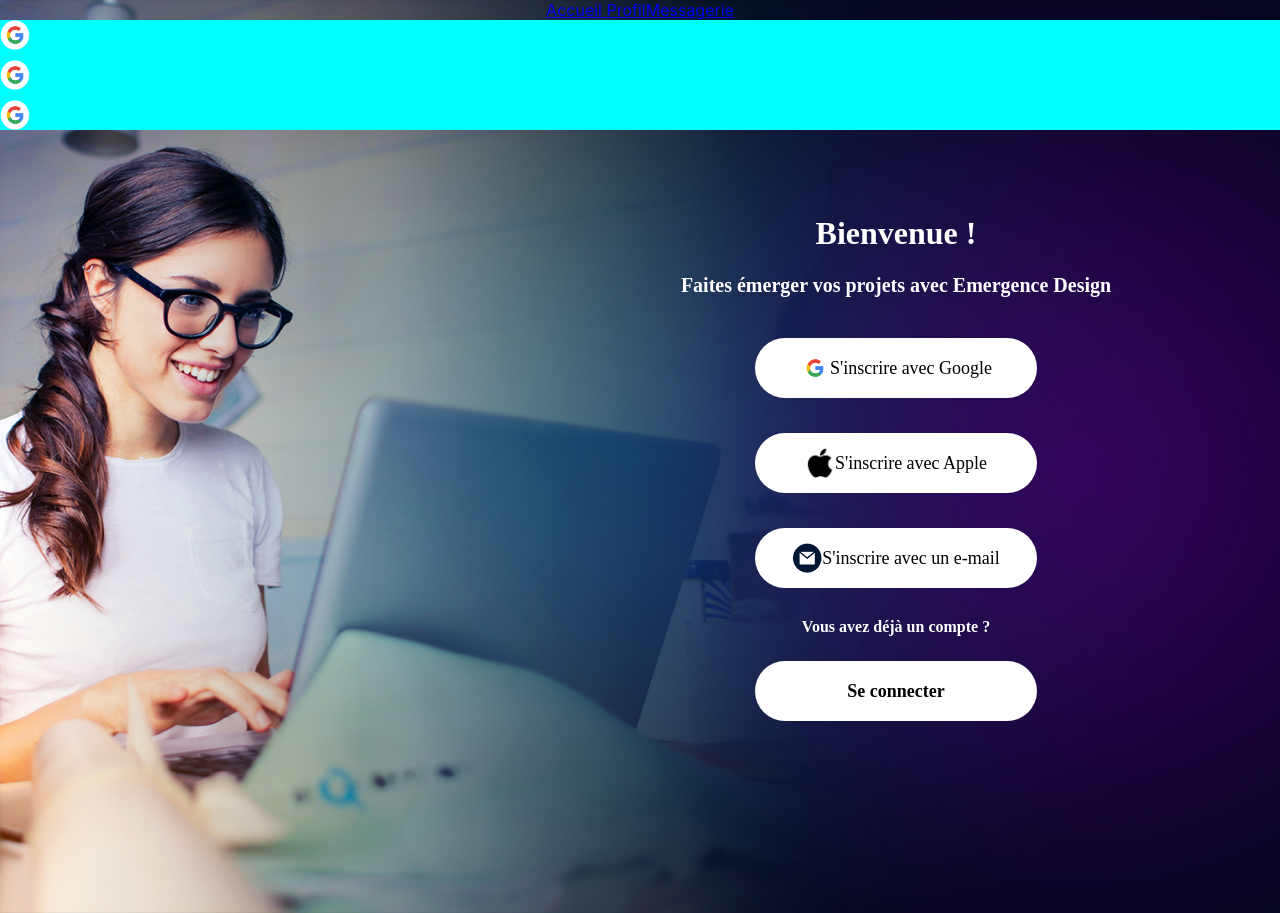
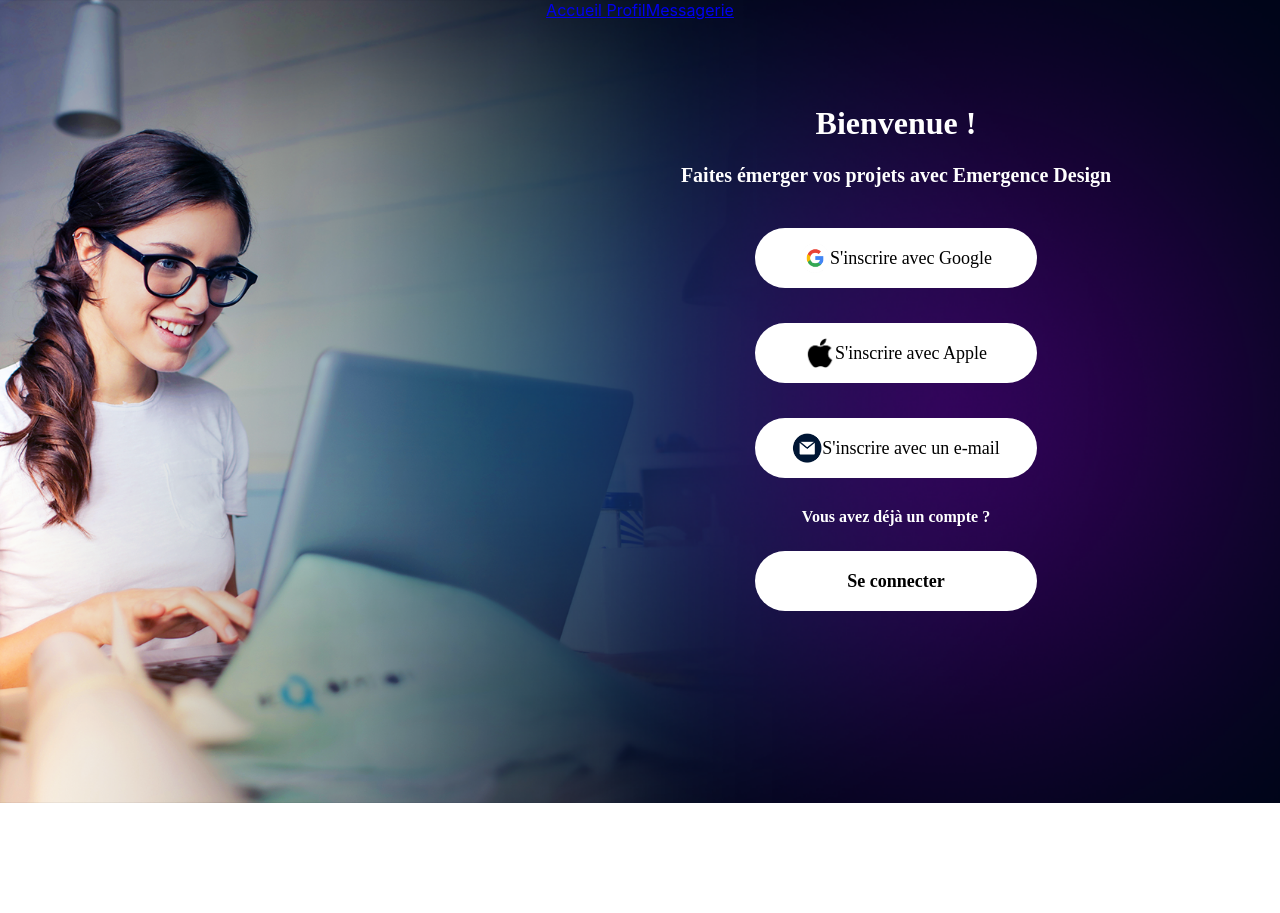
Before and after one commit to Svvmy/projet-emergence, a React (Create React App) app in the folder emergence/: page / in a window 1280 px wide. After the commit the page ends 803 px from the top, so only its background shows below. Built offline with nearby package versions, Linux system fonts and the light colour scheme.

Commit message:
CSS auth 6

```diff
--- a/emergence/src/components/Auth/Authentification.css
+++ b/emergence/src/components/Auth/Authentification.css
@@ -12,6 +12,10 @@ img{
     justify-content: center;
     background-color: aqua;
     gap: 10px;
+}
+
+.imgGooglediv{
+
 }
 
 .imgClass{
--- a/emergence/src/components/Auth/Authentification.jsx
+++ b/emergence/src/components/Auth/Authentification.jsx
@@ -8,20 +8,11 @@ import mail from './logoMail.png'
 export default function Authentification() {
   return (
     <div className='divAuth'>
-        <div className="flex">
-          <img className="imgClass" src={google} alt="img"/>
-          <img className="imgClass" src={google} alt="img"/>
-          <img className="imgClass" src={google} alt="img"/>
-        </div>
-
         <div className='div'>
-
           <div className='divTitre'>
               <h1 className='text'>Bienvenue !</h1>
               <h2 className='text'>Faites émerger vos projets avec Emergence Design</h2>
           </div>
-
-
           <div className='divBtnList'>
               {/*<button>
                 <div className='divbtn'>
@@ -34,17 +25,19 @@ export default function Authentification() {
                 </div>
               </button>*/}
               <button>
-                  <img className="imgClass" src={google} alt="img"/>S'inscrire avec Google
+                    <img className="imgClass" src={google} alt="img"/>
+                  S'inscrire avec Google
               </button>
 
               <button>
-                <img className="imgClass" src={apple} alt="img"/> S'inscrire avec Apple
+                <img className="imgClass" src={apple} alt="img"/>
+                S'inscrire avec Apple
               </button>
 
               <button>
-                <img className="imgClass" src={mail} alt="img"/> S'inscrire avec un e-mail
+                <img className="imgClass" src={mail} alt="img"/>
+                S'inscrire avec un e-mail
               </button>
-
 
 
               <label className='text'> Vous avez déjà un compte ?</label>
```
